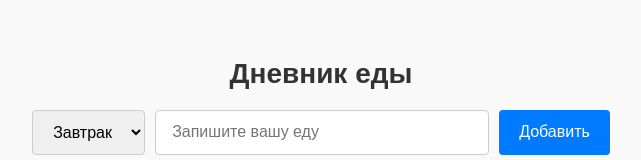
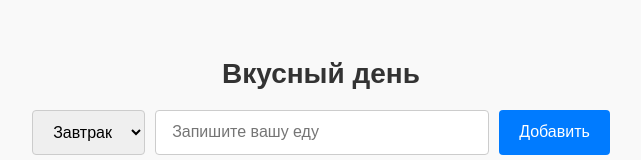
Before and after one commit to Elizaveta-Battalova/react-hello-app, a React (Vite) app in the folder my-react-app/: page / in a window 1280 px wide. Shown: the top 160 px of the page, without its empty margins (319-960 px from the left). Built offline with nearby package versions, Linux system fonts and the light colour scheme.

Commit message:
поменяла название на вкусный день

```diff
--- a/my-react-app/src/App.jsx
+++ b/my-react-app/src/App.jsx
@@ -79,7 +79,7 @@ function App() {
 
   return (
     <div>
-      <h1>Дневник еды</h1>
+      <h1>Вкусный день</h1>
       <div className="input-wrapper">
         <select
           value={selectedCategory}
```
